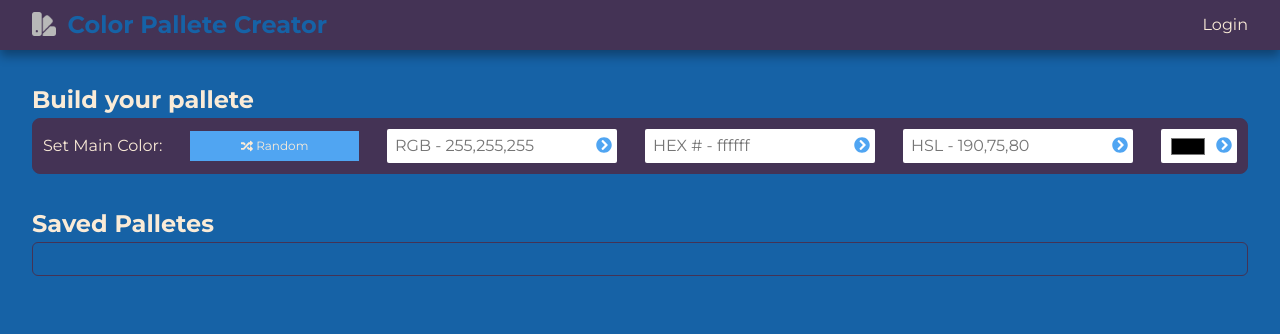
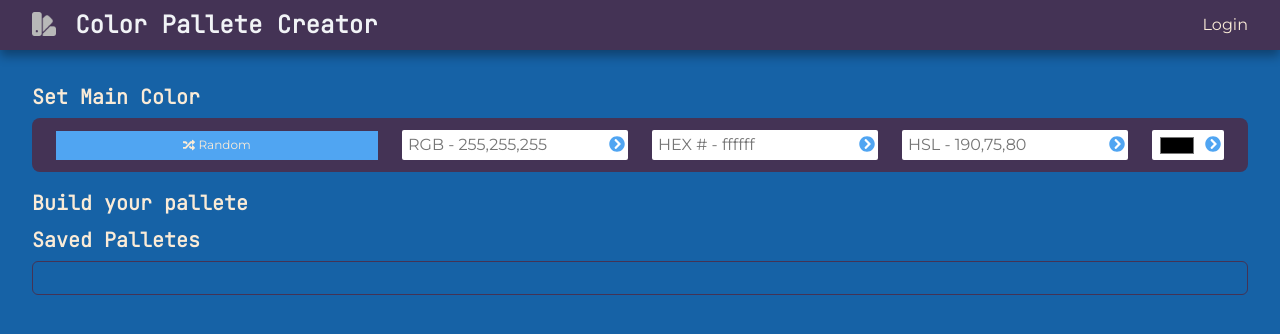
Before and after one commit to rogerio-romao/pallete-creator, a Vue app: page / in a window 1280 px wide. Shown: the top 334 px of the page. Built offline with nearby package versions, Linux system fonts and the light colour scheme; a web font is replaced by a local one.

Commit message:
started cleaning up and modularizing the css and markup

```diff
--- a/src/App.vue
+++ b/src/App.vue
@@ -1,17 +1,22 @@
 <template>
+  <!-- NAV  -->
   <MainNav></MainNav>
+  <!-- MAIN  -->
   <main>
-    <h2 class="heading2">Build your pallete</h2>
+    <h2>Set Main Color</h2>
+    <MainColorBox />
+    <h2>Build your pallete</h2>
     <ColorsPane />
-    <h2 v-if="uniqueColors.size" class="heading2">Pick your variations</h2>
+    <h2 v-if="uniqueColors.size">Pick your variations</h2>
     <mini-slots v-if="uniqueColors.size"></mini-slots>
     <UtilityButtons
       @copyPallete="showCopyModal = true"
       @savePallete="showSaveModal = true"
     />
-    <h2 class="heading2">Saved Palletes</h2>
+    <h2>Saved Palletes</h2>
     <SavedPalletes />
   </main>
+  <!-- MODALS  -->
   <transition name="modal">
     <CopyModal v-if="showCopyModal" @close="showCopyModal = false" />
   </transition>
@@ -25,6 +30,7 @@ import { computed, ref } from "vue";
 import { useStore } from "vuex";
 
 import MainNav from "./components/MainNav.vue";
+import MainColorBox from "./components/MainColorBox.vue";
 import ColorsPane from "./components/ColorsPane.vue";
 import MiniSlots from "./components/MiniSlots.vue";
 import CopyModal from "./components/CopyModal.vue";
--- a/src/components/ColorsPane.vue
+++ b/src/components/ColorsPane.vue
@@ -1,10 +1,7 @@
 <template>
-  <!-- Main Color Box  -->
-  <main-color-box />
-  <!-- Pallete Pane  -->
   <section class="pallete-pane" v-if="mainHSL">
     <template class="color-slots" v-for="i in 5" :key="i">
-      <color-slot :slotNumber="i" />
+      <ColorSlot :slotNumber="i" />
     </template>
   </section>
 </template>
@@ -14,7 +11,6 @@ import { computed } from "vue";
 import { useStore } from "vuex";
 
 import ColorSlot from "./ColorSlot.vue";
-import MainColorBox from "./MainColorBox.vue";
 
 const store = useStore();
 
--- a/src/components/MainColorBox.vue
+++ b/src/components/MainColorBox.vue
@@ -1,12 +1,11 @@
 <template>
   <div class="main-color-box">
-    <p>Set Main Color:</p>
     <button class="generate-color" @click="setMainColor">
       <i class="fas fa-random" title="Generate random color" />
       Random
     </button>
     <form @submit.prevent="submitRgb">
-      <div class="input">
+      <div class="input-wrapper">
         <input
           type="text"
           placeholder="RGB - 255,255,255"
@@ -20,7 +19,7 @@
       </div>
     </form>
     <form @submit.prevent="submitHex">
-      <div class="input">
+      <div class="input-wrapper">
         <input
           type="text"
           placeholder="HEX # - ffffff"
@@ -34,7 +33,7 @@
       </div>
     </form>
     <form @submit.prevent="submitHsl">
-      <div class="input">
+      <div class="input-wrapper">
         <input
           type="text"
           placeholder="HSL - 190,75,80"
@@ -48,7 +47,7 @@
       </div>
     </form>
     <form @submit.prevent="submitColor">
-      <div class="input">
+      <div class="input-wrapper">
         <input type="color" id="colorInput" />
         <button type="submit">
           <i class="fas fa-chevron-circle-right"></i>
@@ -60,6 +59,7 @@
 
 <script setup>
 import { useStore } from "vuex";
+import { hexToHsl, rgbToHsl } from "../lib/utils";
 
 const store = useStore();
 
--- a/src/components/MainNav.vue
+++ b/src/components/MainNav.vue
@@ -17,7 +17,9 @@
 </template>
 
 <script>
-export default {};
+export default {
+  name: "MainNav",
+};
 </script>
 
 <style>
--- a/src/style/app.css
+++ b/src/style/app.css
@@ -10,6 +10,7 @@
 *::before,
 *::after {
   box-sizing: border-box;
+  text-rendering: optimizeLegibility;
 }
 
 /* Remove default margin */
@@ -24,6 +25,11 @@ blockquote,
 dl,
 dd {
   margin: 0;
+}
+
+h1,
+h2 {
+  font-family: 'JetBrains Mono', monospace;
 }
 
 /* Remove list styles on ul, ol elements  */
@@ -82,7 +88,10 @@ select {
   }
 }
 
-/* Custom Properties  */
+/* ----- END RESET -----  */
+
+/* ---- CUSTOM PROPERTIES ----  */
+
 :root {
   --clr-main: #435;
   --clr-complementary: #e3ced7;
@@ -92,9 +101,17 @@ select {
   --text-color: #faebd7;
   --slot-size: 100px;
   --mini-slot-size: 50px;
+  --base-radius: 0.5rem;
 }
 
 /* ----- STYLES -----  */
+
+/* Utilities  */
+.centered {
+  text-align: center;
+}
+
+/* Global */
 
 html {
   background-color: var(--clr-accent);
@@ -104,10 +121,27 @@ body {
   font-family: 'Montserrat', sans-serif;
 }
 
-/* Utilities  */
-.centered {
-  text-align: center;
+.generate-color {
+  font-size: 0.75rem;
+  cursor: pointer;
+  background-color: var(--clr-accent-light);
+  color: var(--text-color);
+  border: 1px solid var(--clr-accent-light);
+  flex: 1;
+  padding: 0.3rem;
 }
+
+.generate-color:hover {
+  background-color: var(--clr-accent-light);
+  border: 1px solid var(--clr-light);
+  color: var(--clr-main);
+}
+
+.generate-color:active {
+  color: var(--clr-light);
+}
+
+/* Navbar  */
 
 nav {
   position: fixed;
@@ -125,7 +159,7 @@ nav {
 }
 
 .brand {
-  /* font-family: 'Zen Antique', serif; */
+  font-family: 'JetBrains Mono', monospace;
   font-size: 1.4rem;
   font-weight: 600;
 }
@@ -139,13 +173,15 @@ nav {
   margin-bottom: -3px;
 }
 
-.brand .title {
+.title {
   font-size: 1.5rem;
   font-weight: 700;
-  color: var(--clr-accent);
+  color: var(--clr-light);
 }
 
-/* Main  */
+/* End Navbar  */
+
+/* Main Page  */
 
 main {
   margin-top: 50px;
@@ -161,6 +197,59 @@ h2 {
   color: var(--text-color);
 }
 
+h2 {
+  font-size: 1.25rem;
+  margin-bottom: 0.4rem;
+}
+
+/* End Main Page   */
+
+/* Main Color Box  */
+
+.main-color-box {
+  width: 100%;
+  height: 100%;
+  margin-bottom: 1rem;
+  padding: 0.75rem 1.5rem;
+  color: var(--text-color);
+  background-color: var(--clr-main);
+  border-radius: var(--base-radius);
+  display: flex;
+  justify-content: center;
+  align-items: center;
+  gap: 1.5rem;
+}
+
+.input-wrapper {
+  flex: 1;
+  display: flex;
+  background: white;
+  border-radius: 2px;
+  align-items: center;
+}
+
+.input-wrapper input {
+  padding-inline: 6px;
+  flex: 1 1 100%;
+  outline: none;
+  background: transparent;
+  border: 0;
+}
+
+.input-wrapper button {
+  padding: 3px;
+  border: 0;
+  background: transparent;
+  cursor: pointer;
+  color: var(--clr-accent-light);
+}
+
+.input-wrapper button:hover {
+  color: var(--clr-accent);
+}
+
+/* End Main Color Box   */
+
 .pallete-pane {
   display: flex;
   justify-content: center;
@@ -168,26 +257,6 @@ h2 {
   border: 1px solid var(--clr-main);
   border-radius: 0.5rem;
   padding: 0.5rem;
-}
-
-.main-color-box {
-  width: 100%;
-  height: 100%;
-  margin-bottom: 2rem;
-  padding: 10px;
-  color: var(--text-color);
-  background-color: var(--clr-main);
-  border-radius: 0.5rem;
-  border: 1px solid var(--clr-main);
-  display: flex;
-  justify-content: center;
-  align-items: center;
-  gap: 1.75rem;
-}
-
-.main-color-box input {
-  padding-inline: 6px;
-  flex: 1;
 }
 
 .slot-container {
@@ -218,26 +287,6 @@ h2 {
   justify-content: space-between;
   align-items: center;
   gap: 0.75rem;
-}
-
-.generate-color {
-  font-size: 0.75rem;
-  cursor: pointer;
-  background-color: var(--clr-accent-light);
-  color: var(--text-color);
-  border: 1px solid var(--clr-accent-light);
-  flex: 1;
-  padding: 0.3rem;
-}
-
-.generate-color:hover {
-  background-color: var(--clr-accent-light);
-  border: 1px solid var(--clr-light);
-  color: var(--clr-main);
-}
-
-.generate-color:active {
-  color: var(--clr-light);
 }
 
 button[disabled] {
@@ -287,27 +336,6 @@ button[disabled] {
 
 .copied {
   outline: #50a5f2 solid 5px;
-}
-
-.input {
-  display: flex;
-  background: white;
-  padding: 2px;
-  border-radius: 2px;
-  align-items: center;
-}
-
-.input input {
-  background: transparent;
-  border: 0;
-}
-
-.input button {
-  padding: 3px;
-  border: 0;
-  background: transparent;
-  cursor: pointer;
-  color: var(--clr-accent-light);
 }
 
 .utility-buttons {
```
